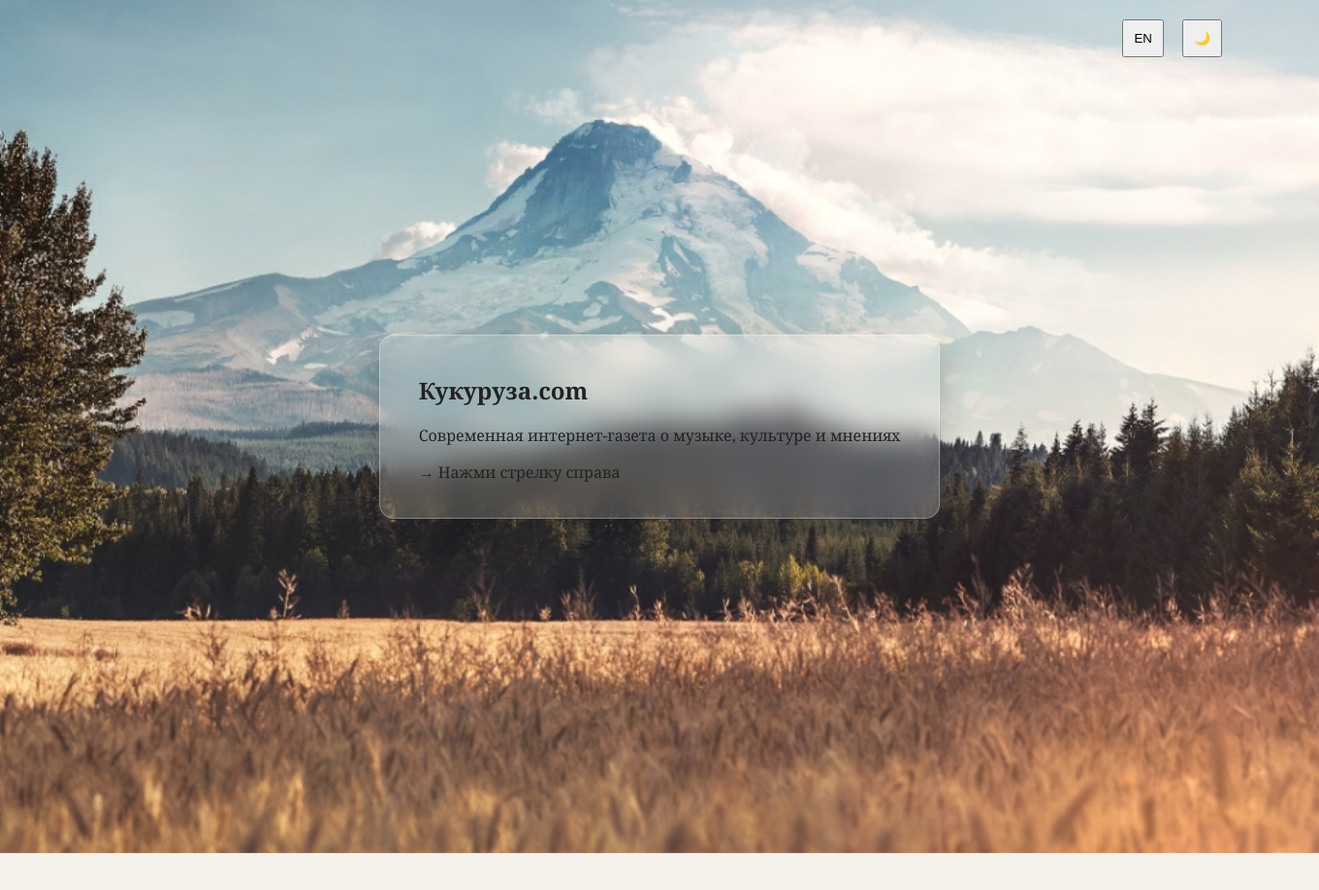
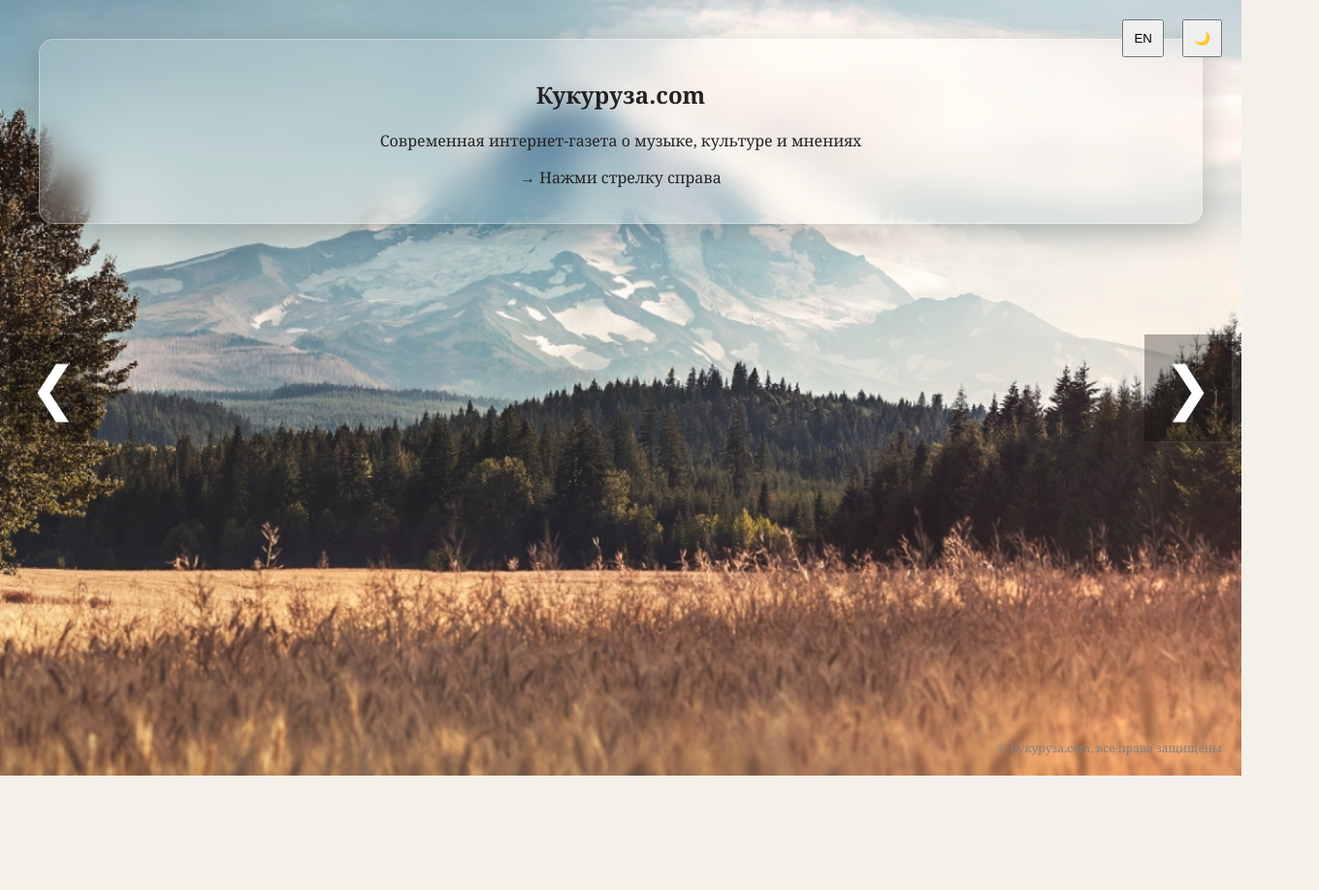
Before and after one commit to sconir/newspaper-site, a plain HTML site: page index.html in a window 1280 px wide. Shown: the top 918 px of the page at 97% size, 1360 px wide, since content can reach past the window. After the commit the page ends 800 px from the top, so only its background shows below. Drawn offline with Linux system fonts and the light colour scheme.

Commit message:
Update style.css

```diff
--- a/style.css
+++ b/style.css
@@ -22,7 +22,7 @@ body {
 #theme-toggle, #lang-toggle {
     position: fixed;
     top: 20px;
-    z-index: 1001;
+    z-index: 2000;
     padding: 10px;
     cursor: pointer;
 }
@@ -37,34 +37,37 @@ body {
     right: 20px;
     font-size: 12px;
     color: gray;
+    z-index: 2000;
 }
 
-/* СЛАЙДЫ */
+/* СЛАЙДЕР */
+.slider {
+    position: relative;
+}
+
+/* СЛАЙДЫ (ВАЖНО: больше не absolute) */
 .slide {
-    opacity: 0;
-    transition: opacity 0.5s;
-    position: absolute;
-    width: 100%;
-    height: 100%;
+    display: none;
+    min-height: 100vh;
     padding: 40px;
+    box-sizing: border-box;
 }
 
 .slide.active {
-    opacity: 1;
-    position: relative;
+    display: block;
 }
 
-/* ГЛАВНЫЙ ЭКРАН */
+/* ГЛАВНЫЙ */
 .intro {
     display: flex;
     justify-content: center;
     align-items: center;
+    text-align: center;
     background-size: cover;
     background-position: center;
-    min-height: 100vh;
 }
 
-/* 🔥 GLASS UI */
+/* GLASS UI */
 .intro-overlay {
     background: rgba(255, 255, 255, 0.15);
     backdrop-filter: blur(15px);
@@ -75,14 +78,10 @@ body {
 
     border: 1px solid rgba(255,255,255,0.3);
     box-shadow: 0 8px 32px rgba(0,0,0,0.2);
-
-    transition: all 0.5s ease;
 }
 
 body.dark-mode .intro-overlay {
     background: rgba(0, 0, 0, 0.3);
-    border: 1px solid rgba(255,255,255,0.1);
-    box-shadow: 0 8px 32px rgba(0,0,0,0.6);
 }
 
 /* СТАТЬИ */
@@ -93,24 +92,25 @@ article {
     padding: 20px;
 }
 
-/* КАРТИНКИ БЕЗ ИСКАЖЕНИЯ */
+/* КАРТИНКИ */
 .article-image {
     max-width: 100%;
     height: auto;
     display: block;
-    margin-bottom: 15px;
 }
 
-/* СТРЕЛКИ */
+/* СТРЕЛКИ (ФИКС) */
 .nav {
     position: fixed;
     top: 50%;
+    transform: translateY(-50%);
     font-size: 60px;
     background: rgba(0,0,0,0.3);
     color: white;
     border: none;
     padding: 20px;
     cursor: pointer;
+    z-index: 3000; /* 🔥 теперь ВСЕГДА поверх */
 }
 
 .prev { left: 10px; }
```
